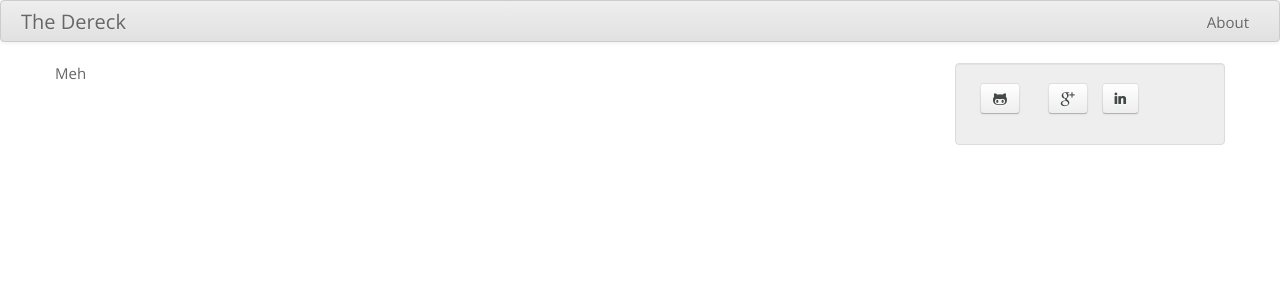
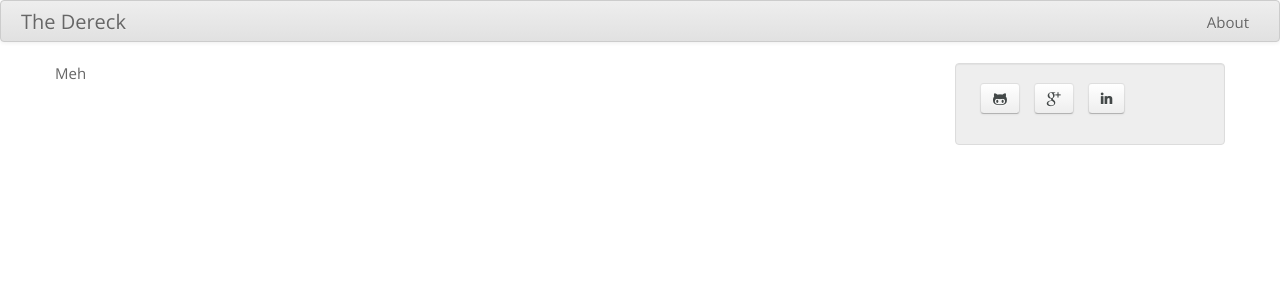
Before and after one commit to thedereck/thedereck.github.com, a Jekyll site: the page built from index.html, in a window 1280 px wide. Shown: the top 300 px of the page. Built offline with Jekyll 4.4.1, drawn with Linux system fonts in a browser that asks for light colours.

Commit message:
Fixed social link lists.

```diff
--- a/_includes/body/social-links.html
+++ b/_includes/body/social-links.html
@@ -6,20 +6,20 @@
 
 {% if social and site.font_awesome_css %}
 	<ul class="inline">
-		<li>{% if site.github_social_link %}<a class="btn" href="{{ site.github_social_link }}"><i class="icon-github-alt"></i></a>{% endif %}</li>
-		<li>{% if site.facebook_social_link %}<a class="btn" href="{{ site.facebook_social_link }}"><i class="icon-facebook"></i></a>{% endif %}</li>
-		<li>{% if site.googleplus_social_link %}<a class="btn" href="{{ site.googleplus_social_link }}"><i class="icon-google-plus"></i></a>{% endif %}</li>
-		<li>{% if site.linkedin_social_link %}<a class="btn" href="{{ site.linkedin_social_link }}"><i class="icon-linkedin"></i></a>{% endif %}</li>
-		<li>{% if site.pinterest_social_link %}<a class="btn" href="{{ site.pinterest_social_link }}"><i class="icon-pinterest"></i></a>{% endif %}</li>
-		<li>{% if site.twitter_social_link %}<a class="btn" href="{{ site.twitter_social_link }}"><i class="icon-twitter"></i></a>{% endif %}</li>
+		{% if site.github_social_link %}<li><a class="btn" href="{{ site.github_social_link }}"><i class="icon-github-alt"></i></a></li>{% endif %}
+		{% if site.facebook_social_link %}<li><a class="btn" href="{{ site.facebook_social_link }}"><i class="icon-facebook"></i></a></li>{% endif %}
+		{% if site.googleplus_social_link %}<li><a class="btn" href="{{ site.googleplus_social_link }}"><i class="icon-google-plus"></i></a></li>{% endif %}
+		{% if site.linkedin_social_link %}<li><a class="btn" href="{{ site.linkedin_social_link }}"><i class="icon-linkedin"></i></a></li>{% endif %}
+		{% if site.pinterest_social_link %}<li><a class="btn" href="{{ site.pinterest_social_link }}"><i class="icon-pinterest"></i></a></li>{% endif %}
+		{% if site.twitter_social_link %}<li><a class="btn" href="{{ site.twitter_social_link }}"><i class="icon-twitter"></i></a></li>{% endif %}
 	</ul>
 {% elsif social %}
 	<ul class="inline">
-		<li>{% if site.github_social_link %}<a class="btn" href="{{ site.github_social_link }}">GitHub</a>{% endif %}</li>
-		<li>{% if site.facebook_social_link %}<a class="btn" href="{{ site.facebook_social_link }}">Facebook</a>{% endif %}</li>
-		<li>{% if site.googleplus_social_link %}<a class="btn" href="{{ site.googleplus_social_link }}">Google+</a>{% endif %}</li>
-		<li>{% if site.linkedin_social_link %}<a class="btn" href="{{ site.linkedin_social_link }}">Linkedin</a>{% endif %}</li>
-		<li>{% if site.pinterest_social_link %}<a class="btn" href="{{ site.pinterest_social_link }}">Pinterest</a>{% endif %}</li>
-		<li>{% if site.twitter_social_link %}<a class="btn" href="{{ site.twitter_social_link }}">Twitter</a>{% endif %}</li>
+		{% if site.github_social_link %}<li><a class="btn" href="{{ site.github_social_link }}">GitHub</a></li>{% endif %}
+		{% if site.facebook_social_link %}<li><a class="btn" href="{{ site.facebook_social_link }}">Facebook</a></li>{% endif %}
+		{% if site.googleplus_social_link %}<li><a class="btn" href="{{ site.googleplus_social_link }}">Google+</a></li>{% endif %}
+		{% if site.linkedin_social_link %}<li><a class="btn" href="{{ site.linkedin_social_link }}">Linkedin</a></li>{% endif %}
+		{% if site.pinterest_social_link %}<li><a class="btn" href="{{ site.pinterest_social_link }}">Pinterest</a></li>{% endif %}
+		{% if site.twitter_social_link %}<li><a class="btn" href="{{ site.twitter_social_link }}">Twitter</a></li>{% endif %}
 	</ul>
 {% endif %}
```
